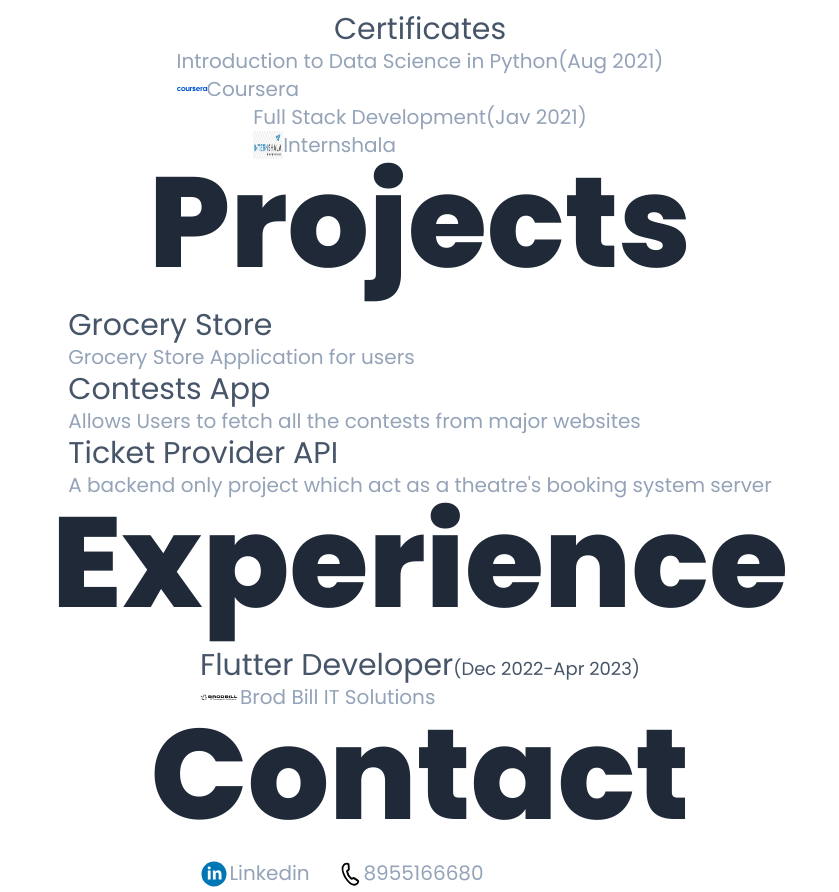
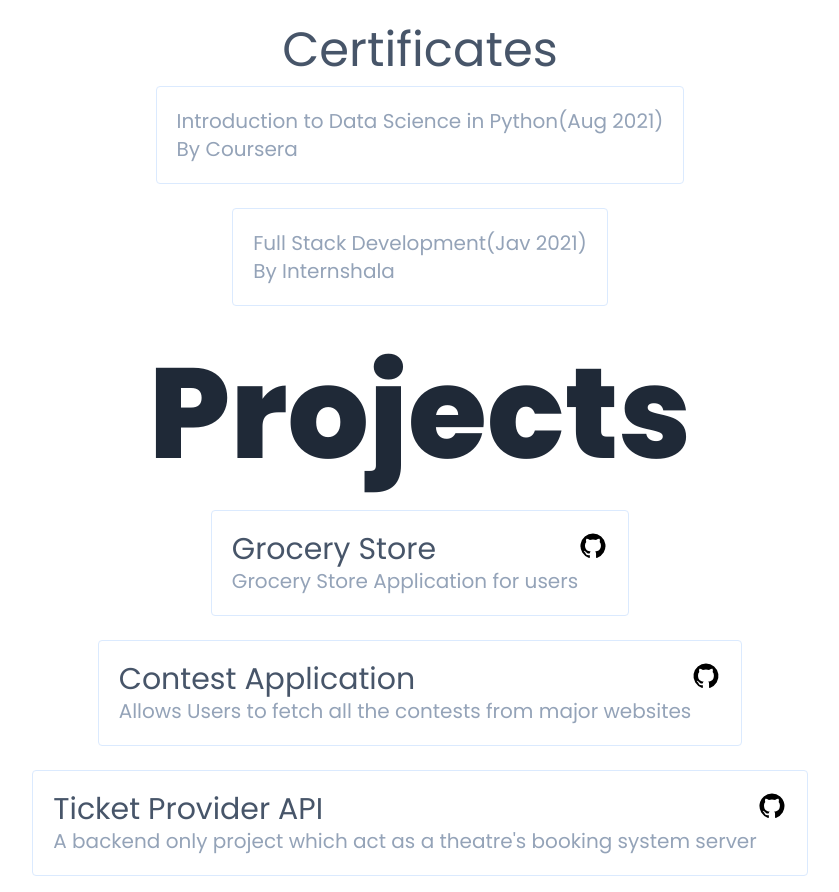
Before and after one commit to pndychrg/PortfolioWebsite, a Next.js app: page / in a window 1280 px wide. Shown: the part 2502-3394 px from the top of the page, without its empty margins (220-1059 px from the left). Built offline with nearby package versions, Linux system fonts and the light colour scheme.

Commit message:
basic css and UI done

```diff
--- a/components/Contact.jsx
+++ b/components/Contact.jsx
@@ -7,22 +7,22 @@ const Contact = () => {
             <div className="flex flex-row">
                 <div className="flex flex-col ">
                     {contact.map((cont, index) => (
-                        <div key={index}>
+                        <div key={index} className="cursor-pointer">
                             <p className="body-text">
-                                <a href={cont.url} target="_blank" className="flex flex-row">
-                                    <Image src={cont.logo} alt="logo" height={30} width={30} />
+                                <a href={cont.url} target="_blank" className="flex flex-row hover:font-bold hover:scale-[1.2] m-4 transition-all">
+                                    <Image src={cont.logo} alt="logo" height={30} width={30} className="me-3" />
                                     {cont.platform}
                                 </a>
                             </p>
                         </div>))}
                 </div>
-                <div className="flex flex-col body-text">
-                    <span className="flex flex-row">
-                        <Image src="/svg/phonenumber.svg" alt="logo" height={30} width={30} />
+                <div className="flex flex-col body-text ">
+                    <span className="flex flex-row hover:font-bold hover:scale-[1.2] m-4 transition-all cursor-default" >
+                        <Image src="/svg/phonenumber.svg" alt="logo" height={30} width={30} className="me-3" />
                         {personalDetails.phoneNumber}
                     </span>
-                    <span className="flex flex-row">
-                        <Image src="/svg/email.svg" alt="logo" height={30} width={30} />
+                    <span className="flex flex-row hover:font-bold hover:scale-[1.2] m-4 transition-all cursor-default flex-wrap">
+                        <Image src="/svg/email.svg" alt="logo" height={30} width={30} className="me-3" />
                         {personalDetails.email}
                     </span>
                 </div>
--- a/components/Education.jsx
+++ b/components/Education.jsx
@@ -8,7 +8,7 @@ const Education = () => {
             </h1>
             <div className="flex flex-col items-center justify-center flex-wrap">
                 {education.map((details, index) => (
-                    <div key={index} className="max-w-sm md:max-w-max flex flex-col  md:p-5 p-2 md:m-3 m-2 rounded overflow-hidden border hover-text-bold  hover:scale-[1.02] transition-all border-blue-100 ">
+                    <div key={index} className="card-div">
                         <div className="flex flex-row flex-wrap justify-center">
                             {details?.logo &&
                                 <div className="md:mx-2 md:h-40 md:w-40 h-20 w-20 relative ">
@@ -34,24 +34,26 @@ const Education = () => {
                             </div>
                         </div>
                     </div>))}
-                <hr />
-                <h5 className="tertiary-heading">
+
+                <div className="flex flex-col items-center justify-center my-4">
+                    <h5 className="secondary-heading">
                         Certificates
                     </h5>
                     {
-                    certificates.map((details, index) => (<div key={index}>
+                        certificates.map((details, index) => (
+                            <div key={index} className="card-div">
                                 <p className="body-text">
                                     {details.name}
                                     <span>({details.issueDate})</span>
                                     <br />
                                     <span className="flex flex-row">
-                                {/* make the logo red */}
-                                <Image alt="logo" src={details.logo} width={30} height={30} />
-                                {details.issuer}
+                                        {`By ${details.issuer}`}
                                     </span>
                                 </p>
-                    </div>))
+                            </div>
+                        ))
                     }
+                </div>
             </div>
         </section>
     )
--- a/components/Experience.jsx
+++ b/components/Experience.jsx
@@ -2,21 +2,28 @@ import { experience } from "@/constants/experience"
 import Image from "next/image"
 const Experience = () => {
     return (
-        <section className="flex flex-col justify-center items-center">
-            <h1 className="section-heading">Experience</h1>
-            <div className="flex flex-col">
+        <section className="flex flex-col justify-center items-center py-4" >
+            <h1 className="section-heading">
+                Experience
+            </h1>
+            <div className=" flex flex-col flex-wrap">
                 {experience.map((exp, index) => (
-                    <div key={index}>
-                        <h5 className="tertiary-heading">
-                            {exp.position}
-                            <span className="text-lg">({exp.start}-{exp.end})</span>
-                        </h5>
-                        <p className="body-text flex flex-row">
-                            <Image alt="logo" src={exp.logo} width={40} height={40} />
-                            {exp.company}
-                            <br />
-                        </p>
-                    </div>))}
+                    <div className="card-div curosr-default" key={index}>
+                        <div className="flex flex-row flex-wrap">
+                            <div className="flex flex-col me-4">
+                                <span className="tertiary-heading">
+                                    {exp.position}
+                                </span>
+                                <span className="body-text">
+                                    {exp.company}
+                                </span>
+                            </div>
+                            <div className="float-right">
+                                {`${exp.start} - ${exp.end}`}
+                            </div>
+                        </div>
+                    </div>
+                ))}
             </div>
         </section>
     )
--- a/components/Navbar.jsx
+++ b/components/Navbar.jsx
@@ -21,10 +21,10 @@ const Navbar = () => {
                 <button onClick={() => (setToggleDropdown(!toggleDropdown))}>
                     Menu
                 </button>
-                {toggleDropdown && <div className="absolute right-0 flex flex-col mt-3 w-full p-5 r min-w-[210px]  gap-2 justify-end items-end">
-                    <Link href="#About" className="  cursor-pointer pb-1.5 transition-all hover:font-bold">About</Link>
-                    <Link href="#Project" className="  cursor-pointer pb-1.5 transition-all hover:font-bold">Projects</Link>
-                    <Link href="https://drive.google.com/file/d/1ykDj1j0Zb3YCTLMGb7e_Xa7qon9YWk-I/view?usp=sharing" target="_blank" className="  cursor-pointer pb-1.5 transition-all hover:font-bold">Resume</Link>
+                {toggleDropdown && <div className="absolute transition-all right-0 flex flex-col mt-3 gap-2 justify-center items-center me-3 p-4 bg-white rounded-lg shadow-lg ">
+                    <Link href="#About" className="  cursor-pointer  transition-all hover:font-bold  rounded p-2">About</Link>
+                    <Link href="#Project" className="  cursor-pointer  transition-all hover:font-bold  rounded p-2">Projects</Link>
+                    <Link href="https://drive.google.com/file/d/1ykDj1j0Zb3YCTLMGb7e_Xa7qon9YWk-I/view?usp=sharing" target="_blank" className="  cursor-pointer pb-1.5 transition-all hover:font-bold  rounded p-2">Resume</Link>
                 </div>}
             </div>
         </nav>
--- a/components/Projects.jsx
+++ b/components/Projects.jsx
@@ -1,20 +1,29 @@
 import { projects } from "@/constants/projects"
+import Image from "next/image"
+import Link from "next/link"
 
 const Projects = () => {
     return (
-        <section className="flex flex-col items-center justify-center" id="Project">
-            <h1 className="section-heading">
+        <section className="flex flex-col items-center justify-center py-4" id="Project">
+            <h1 className="section-heading mb-4">
                 Projects
             </h1>
-            <div className="flex flex-col ">
+            <div className="flex flex-col justify-center items-center">
                 {projects.map((project, index) => (
-                    <div key={index}>
-                        <h5 className="tertiary-heading">{project.name}
-                        </h5>
-                        <p className="body-text">{project.description}</p>
-                    </div>))}
+                    <Link href={project.url} target="_blank" key={index} className="">
+                        <div className="card-div ">
+                            <div className="flex flex-row align-top items-start">
+                                <div className="flex flex-col">
+                                    <h5 className="tertiary-heading">{project.name}
+                                    </h5>
+                                    <p className="body-text">{project.description}</p>
+                                </div>
+                                <Image alt="logo" src="/svg/github.svg" width={30} height={30} />
+                            </div>
+                        </div>
+                    </Link>))}
             </div>
-        </section>
+        </section >
     )
 }
 
--- a/constants/projects.js
+++ b/constants/projects.js
@@ -2,14 +2,17 @@ export const projects = [
   {
     name: "Grocery Store",
     description: "Grocery Store Application for users",
+    url: "https://github.com/pndychrg/GroceryStoreV2",
   },
   {
-    name: "Contests App",
+    name: "Contest Application",
     description: "Allows Users to fetch all the contests from major websites",
+    url: "https://github.com/pndychrg/contest_app",
   },
   {
     name: "Ticket Provider API",
     description:
       "A backend only project which act as a theatre's booking system server",
+    url: "https://github.com/pndychrg/TicketProviderAPI",
   },
 ];
--- a/styles/globals.css
+++ b/styles/globals.css
@@ -17,7 +17,7 @@ html{
 }
 
 .tertiary-heading{
-  @apply font-poppins text-slate-600 text-2xl md:text-3xl
+  @apply font-poppins text-slate-600 text-xl md:text-3xl
 }
 
 .body-text{
@@ -25,6 +25,10 @@ html{
 }
 
 .hover-text-bold{
-  @apply hover:font-bold hover:text-slate-800 cursor-default
+  @apply hover:font-bold hover:text-slate-800
 
 }
+
+.card-div{
+  @apply max-w-sm md:max-w-max flex flex-col  md:p-5 p-2 md:m-3 m-2 rounded overflow-hidden border hover-text-bold  hover:scale-[1.02] transition-all border-blue-100
+}
```
Lines whose indentation alone changed are shown as unchanged.
